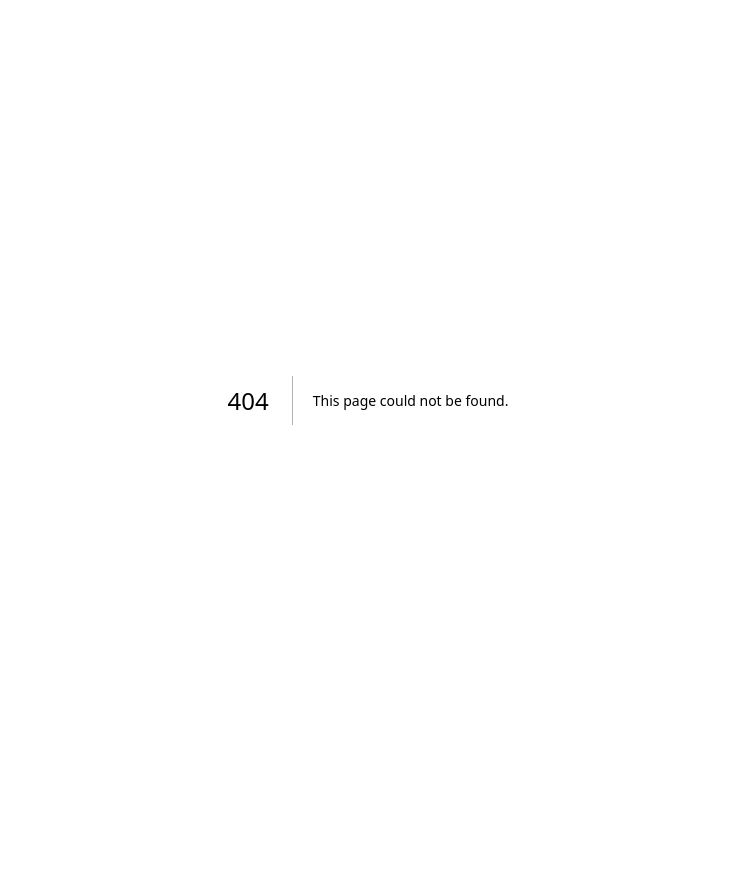
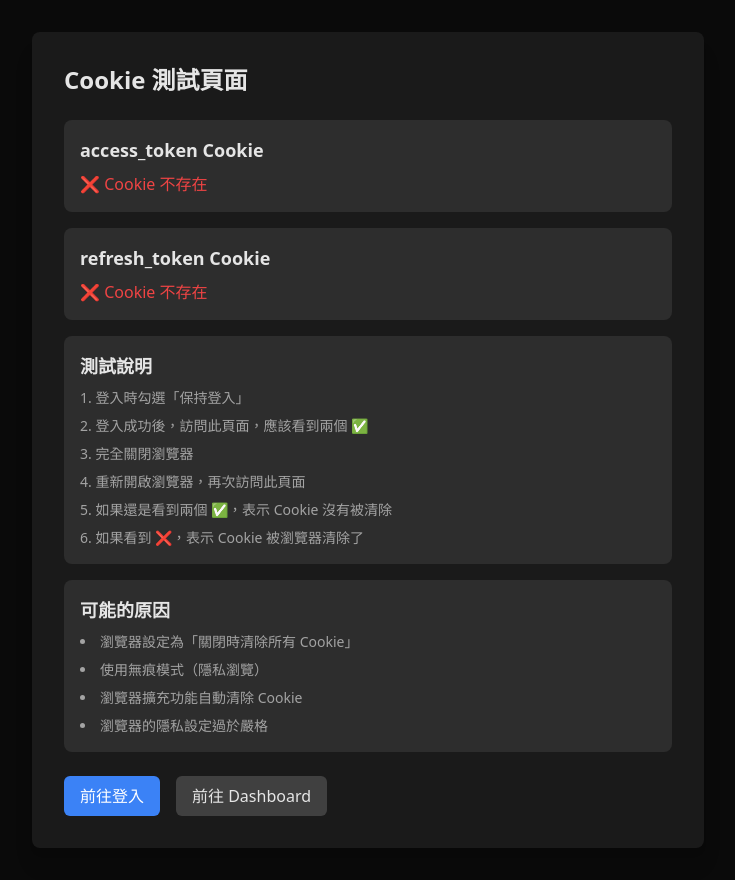
Before and after one commit to free689594-collab/BurgBug, a Next.js app: page /test-cookie in a window 1280 px wide. Before the commit this address had no page. Shown: the whole page, without its empty margins (272-1007 px from the left). Before the commit the page ends 800 px from the top, so only its background shows below. Built offline with nearby package versions, Linux system fonts and the light colour scheme.

Commit message:
feat: 新增 Cookie 測試頁面

```diff
--- /dev/null
+++ b/src/app/api/test-cookie/route.ts
@@ -0,0 +1,15 @@
+import { NextRequest, NextResponse } from 'next/server'
+
+export async function GET(req: NextRequest) {
+  const accessToken = req.cookies.get('access_token')?.value
+  const refreshToken = req.cookies.get('refresh_token')?.value
+
+  return NextResponse.json({
+    hasAccessToken: !!accessToken,
+    hasRefreshToken: !!refreshToken,
+    accessTokenLength: accessToken?.length || 0,
+    refreshTokenLength: refreshToken?.length || 0,
+    accessTokenPreview: accessToken?.substring(0, 50) || '',
+    timestamp: new Date().toISOString(),
+  })
+}
--- /dev/null
+++ b/src/app/test-cookie/page.tsx
@@ -0,0 +1,110 @@
+'use client'
+
+import { useEffect, useState } from 'react'
+
+export default function TestCookiePage() {
+  const [cookieInfo, setCookieInfo] = useState<any>(null)
+  const [loading, setLoading] = useState(true)
+
+  useEffect(() => {
+    const checkCookie = async () => {
+      try {
+        const response = await fetch('/api/test-cookie')
+        const data = await response.json()
+        setCookieInfo(data)
+      } catch (error) {
+        console.error('Error checking cookie:', error)
+      } finally {
+        setLoading(false)
+      }
+    }
+
+    checkCookie()
+  }, [])
+
+  if (loading) {
+    return (
+      <div className="flex min-h-screen items-center justify-center bg-background">
+        <div className="text-foreground">檢查中...</div>
+      </div>
+    )
+  }
+
+  return (
+    <div className="flex min-h-screen items-center justify-center bg-background p-8">
+      <div className="w-full max-w-2xl space-y-6 rounded-lg bg-dark-300 p-8 shadow-xl">
+        <h1 className="text-2xl font-bold text-foreground">Cookie 測試頁面</h1>
+
+        <div className="space-y-4">
+          <div className="rounded-lg bg-dark-200 p-4">
+            <h2 className="text-lg font-semibold text-foreground mb-2">access_token Cookie</h2>
+            {cookieInfo?.hasAccessToken ? (
+              <div className="space-y-2">
+                <p className="text-green-500">✅ Cookie 存在</p>
+                <p className="text-sm text-foreground-muted">
+                  Token 長度: {cookieInfo.accessTokenLength} 字元
+                </p>
+                <p className="text-sm text-foreground-muted">
+                  Token 前 50 字元: {cookieInfo.accessTokenPreview}
+                </p>
+              </div>
+            ) : (
+              <p className="text-red-500">❌ Cookie 不存在</p>
+            )}
+          </div>
+
+          <div className="rounded-lg bg-dark-200 p-4">
+            <h2 className="text-lg font-semibold text-foreground mb-2">refresh_token Cookie</h2>
+            {cookieInfo?.hasRefreshToken ? (
+              <div className="space-y-2">
+                <p className="text-green-500">✅ Cookie 存在</p>
+                <p className="text-sm text-foreground-muted">
+                  Token 長度: {cookieInfo.refreshTokenLength} 字元
+                </p>
+              </div>
+            ) : (
+              <p className="text-red-500">❌ Cookie 不存在</p>
+            )}
+          </div>
+
+          <div className="rounded-lg bg-dark-200 p-4">
+            <h2 className="text-lg font-semibold text-foreground mb-2">測試說明</h2>
+            <ol className="list-decimal list-inside space-y-2 text-sm text-foreground-muted">
+              <li>登入時勾選「保持登入」</li>
+              <li>登入成功後，訪問此頁面，應該看到兩個 ✅</li>
+              <li>完全關閉瀏覽器</li>
+              <li>重新開啟瀏覽器，再次訪問此頁面</li>
+              <li>如果還是看到兩個 ✅，表示 Cookie 沒有被清除</li>
+              <li>如果看到 ❌，表示 Cookie 被瀏覽器清除了</li>
+            </ol>
+          </div>
+
+          <div className="rounded-lg bg-dark-200 p-4">
+            <h2 className="text-lg font-semibold text-foreground mb-2">可能的原因</h2>
+            <ul className="list-disc list-inside space-y-2 text-sm text-foreground-muted">
+              <li>瀏覽器設定為「關閉時清除所有 Cookie」</li>
+              <li>使用無痕模式（隱私瀏覽）</li>
+              <li>瀏覽器擴充功能自動清除 Cookie</li>
+              <li>瀏覽器的隱私設定過於嚴格</li>
+            </ul>
+          </div>
+        </div>
+
+        <div className="flex gap-4">
+          <a
+            href="/login"
+            className="rounded-md bg-primary px-4 py-2 text-white hover:bg-primary/90 transition-colors"
+          >
+            前往登入
+          </a>
+          <a
+            href="/dashboard"
+            className="rounded-md bg-dark-100 px-4 py-2 text-foreground hover:bg-dark-100/80 transition-colors"
+          >
+            前往 Dashboard
+          </a>
+        </div>
+      </div>
+    </div>
+  )
+}
--- a/src/middleware.ts
+++ b/src/middleware.ts
@@ -17,10 +17,12 @@ const PUBLIC_PATHS = [
   '/account-suspended',
   '/session-expired',
   '/session-conflict',
+  '/test-cookie',   // Cookie 測試頁面
   '/api/auth/login',
   '/api/auth/register',
   '/api/auth/logout',
   '/api/auth/resolve-conflict',
+  '/api/test-cookie',
   '/api/health',
   '/api/debug',
 ]
```
